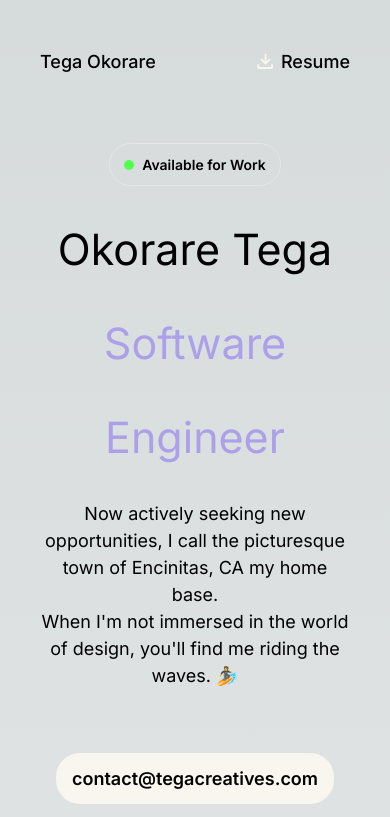
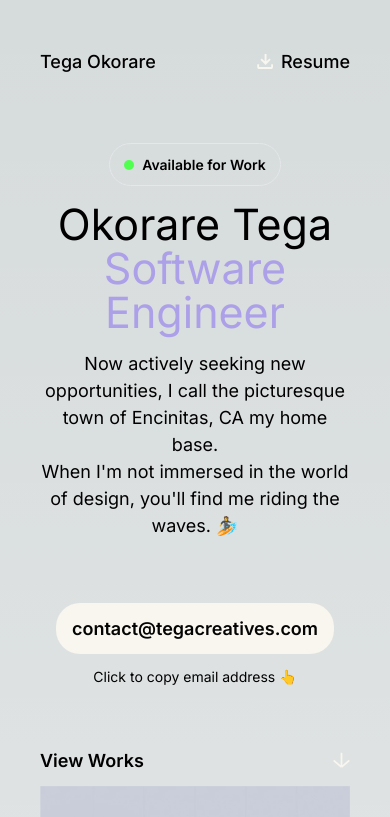
Before and after one commit to Tegacreatives/personal-site, a Next.js app: page / in a window 390 px wide. Shown: the top 817 px of the page. Built offline with nearby package versions, Linux system fonts and the light colour scheme.

Commit message:
Responsive line height

```diff
--- a/app/components/Hero.tsx
+++ b/app/components/Hero.tsx
@@ -10,7 +10,7 @@ const Hero = () => {
           <span className="font-semibold text-[14px]">Available for Work</span>
         </div>
         {/* Title */}
-        <div className="text-center text-[43px] md:text-[88px] font-normal">
+        <div className="text-center text-[43px] md:text-[88px] leading-[44px] lg:leading-[94px] font-normal">
           <h1>Okorare Tega</h1>
           <h1 className="text-[#ACA0E8]">Software Engineer</h1>
         </div>
--- a/app/globals.css
+++ b/app/globals.css
@@ -25,7 +25,3 @@ body {
     )
     rgb(var(--background-start-rgb));
 }
-
-h1 {
-  line-height: 94px;
-}
```
